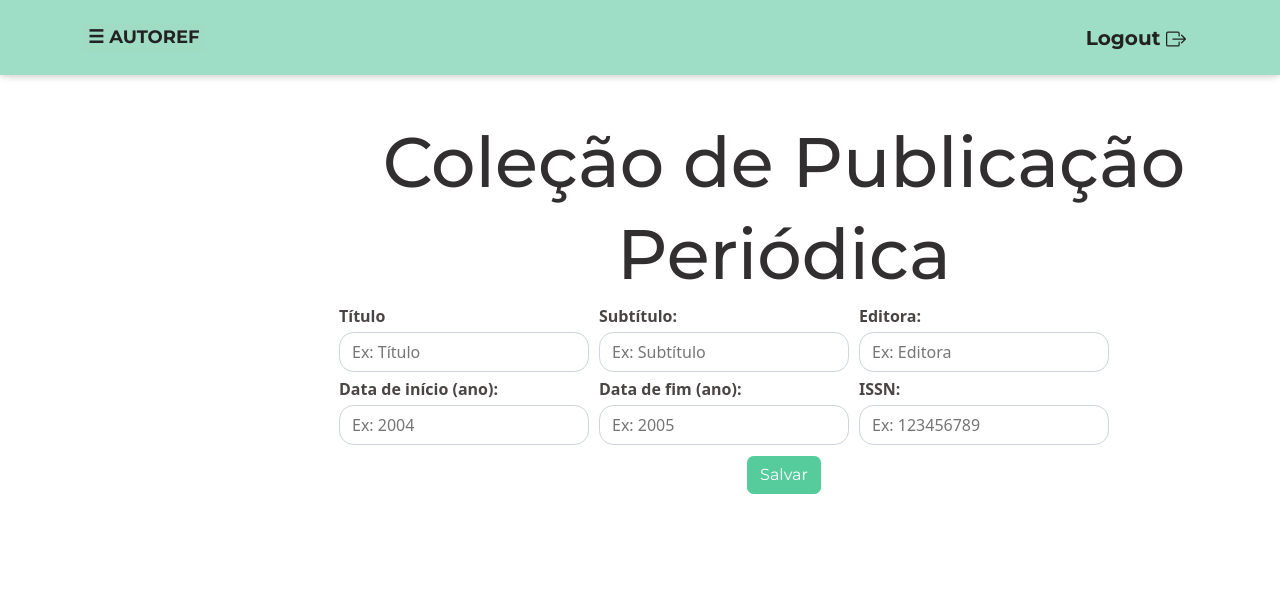
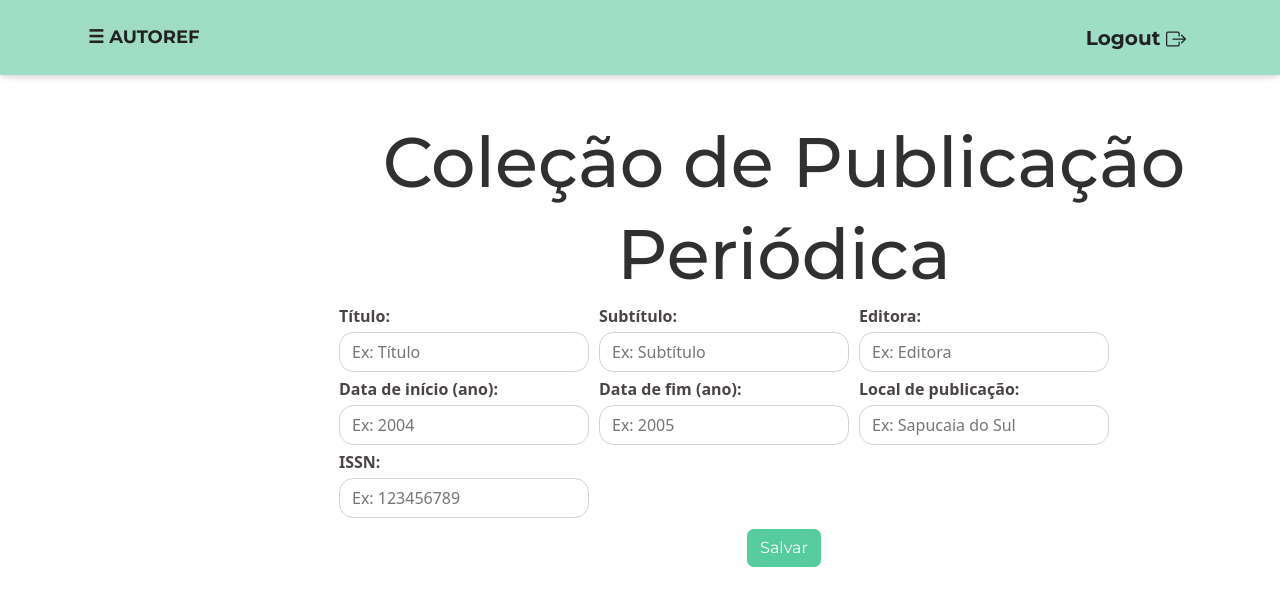
Before and after one commit to erthalduda/autoRef, a React (Create React App) app in the folder autoref-app/: page /colecao_periodica in a window 1280 px wide. Shown: the top 606 px of the page. Built offline with nearby package versions, Linux system fonts and the light colour scheme; no server answers.

Commit message:
Coleção periodica

```diff
--- a/autoref-app/src/views/colecao-periodica.jsx
+++ b/autoref-app/src/views/colecao-periodica.jsx
@@ -19,7 +19,7 @@ function ColecaoPeriodica() {
     },
     {
       id: 2,
-      label: "Título",
+      label: "Título:",
       name: "titulo",
       value: "",
       placeholder: "Ex: Título",
@@ -60,9 +60,17 @@ function ColecaoPeriodica() {
       placeholder: "Ex: 2005",
       type: "number",
     },
+    {
+      id: 7,
+      name: "localPublicacao",
+      value: "",
+      label: "Local de publicação: ",
+      placeholder: "Ex: Sapucaia do Sul",
+      type: "number",
+    },
 
     {
-      id: 7,
+      id: 8,
       name: "issn",
       value: "",
       label: "ISSN: ",
```
